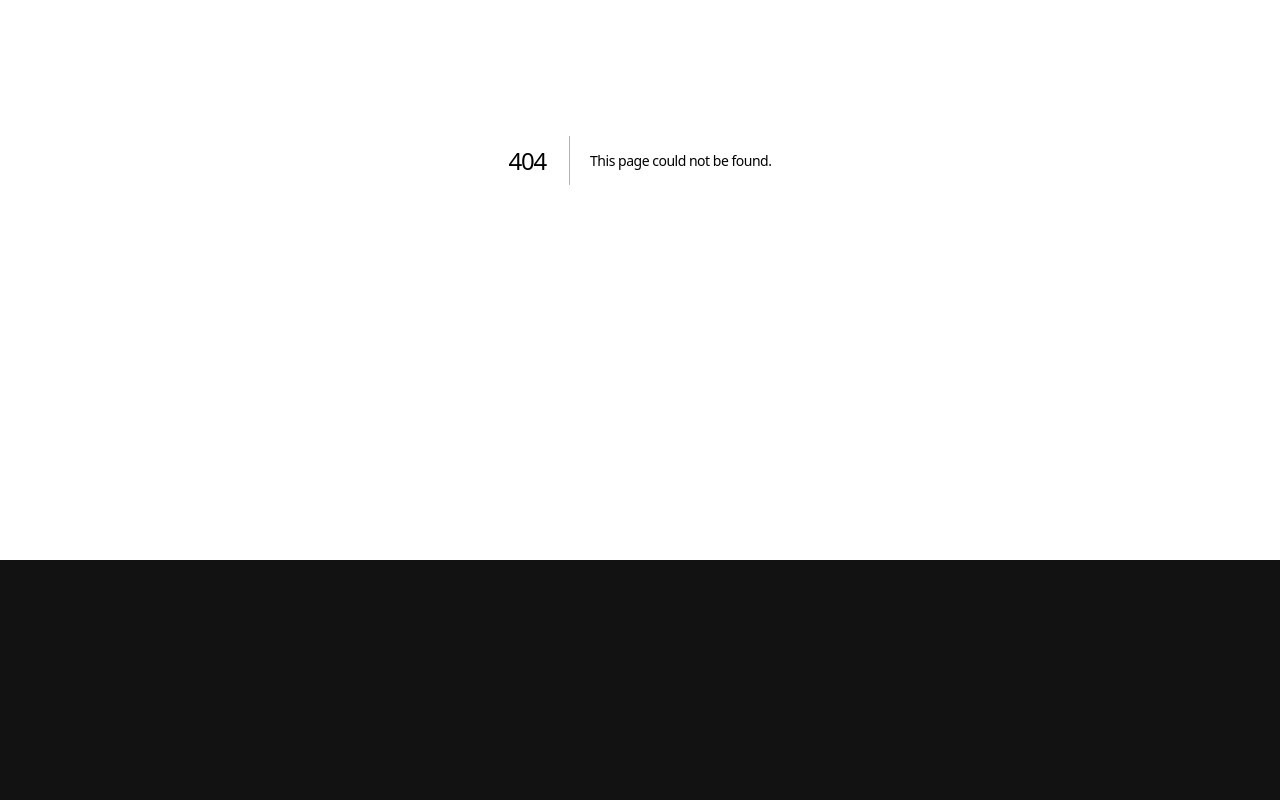
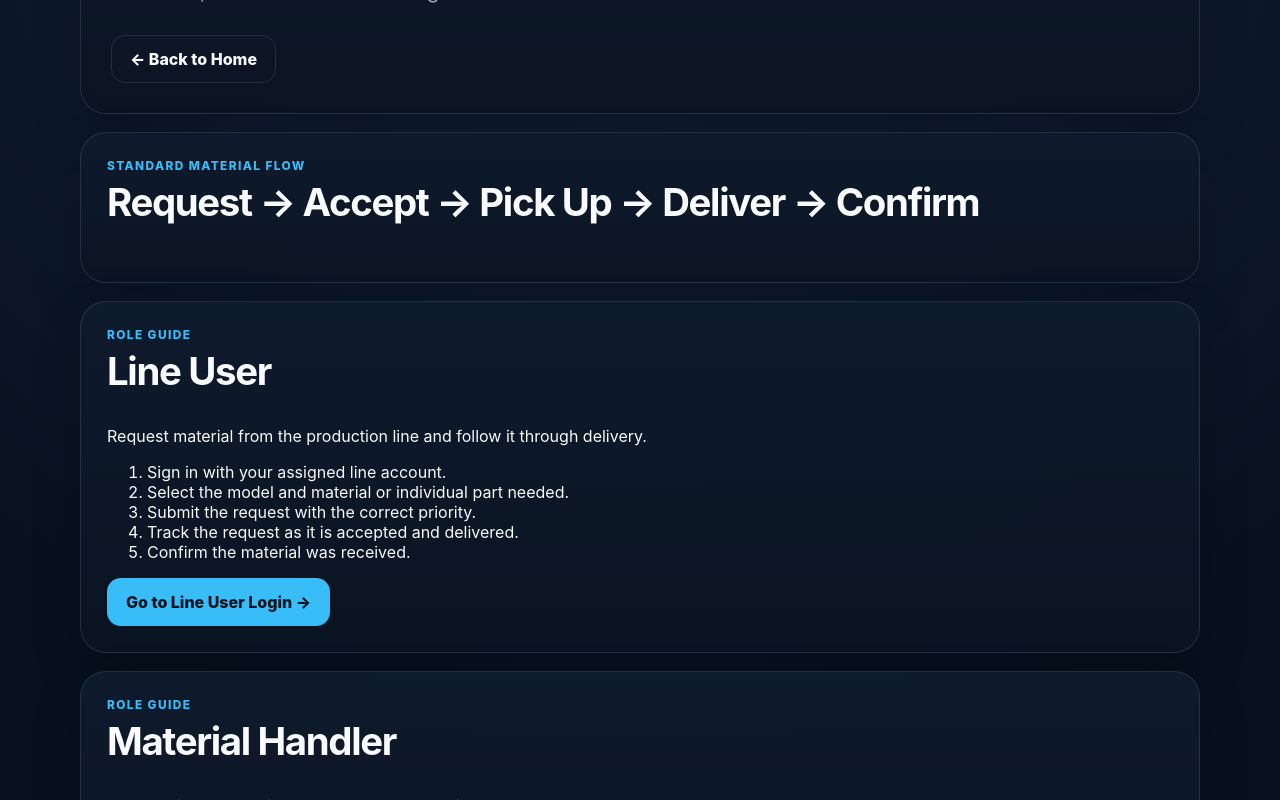
Before and after one commit to GregLivin/lineflow-ai, a Next.js app: page /guide in a window 1280 px wide. Before the commit this address had no page. Shown: the part 240-1040 px from the top of the page. Before the commit the page ends 800 px from the top, so only its background shows below. Built offline with nearby package versions, Linux system fonts and the light colour scheme.

Commit message:
Add LineFlow full user guide page

```diff
--- /dev/null
+++ b/app/guide/page.tsx
@@ -0,0 +1,18 @@
+import Link from 'next/link';
+
+const guides = [
+  { role:'Line User', purpose:'Request material from the production line and follow it through delivery.', steps:['Sign in with your assigned line account.','Select the model and material or individual part needed.','Submit the request with the correct priority.','Track the request as it is accepted and delivered.','Confirm the material was received.'], href:'/login?role=line' },
+  { role:'Material Handler', purpose:'Work assigned material requests and keep delivery status accurate.', steps:['Sign in with your material-handler account.','Open your assigned request queue.','Accept the request you are working.','Review the part, part number, quantity, and location.','Pick up and deliver the material.','Update the request when delivery is complete.'], href:'/login?role=handler' },
+  { role:'Supervisor / Planner', purpose:'Monitor production and keep the team aligned with material and production goals.', steps:['Sign in with your supervisor account.','Post or edit the Daily Team Message when needed.','Monitor material requests across Lines 1–4.','Review inventory, shortages, and material readiness.','Track boom lifts in Yard & Reconditioning.','Review daily Green Tag goals and production progress.'], href:'/login?role=supervisor' },
+  { role:'Boom Material Specialist', purpose:'Support boom-line material readiness and reconditioning operations.', steps:['Sign in with the Boom Material Specialist account.','Review boom material requirements and current requests.','Check models, part numbers, and material locations.','Monitor shortages and units waiting on material.','Review yard reconditioning and Green Tag progress.'], href:'/login?role=specialist' },
+];
+
+export default function GuidePage(){
+ return <main className="shell">
+  <section className="hero"><p className="eyebrow">LineFlow AI</p><h1>User Guide</h1><p className="heroCopy">Quick instructions for each LineFlow role. Choose your role, follow the workflow, and use the correct login.</p><div className="actions"><Link className="secondaryButton linkButton" href="/">← Back to Home</Link></div></section>
+  <section className="sectionBlock"><p className="eyebrow">Standard Material Flow</p><h2>Request → Accept → Pick Up → Deliver → Confirm</h2></section>
+  <section className="guideRoleGrid">
+   {guides.map(guide=><article className="sectionBlock guideRoleCard" key={guide.role}><p className="eyebrow">Role Guide</p><h2>{guide.role}</h2><p>{guide.purpose}</p><ol>{guide.steps.map(step=><li key={step}>{step}</li>)}</ol><Link className="primaryButton linkButton" href={guide.href}>Go to {guide.role} Login →</Link></article>)}
+  </section>
+ </main>;
+}
```
